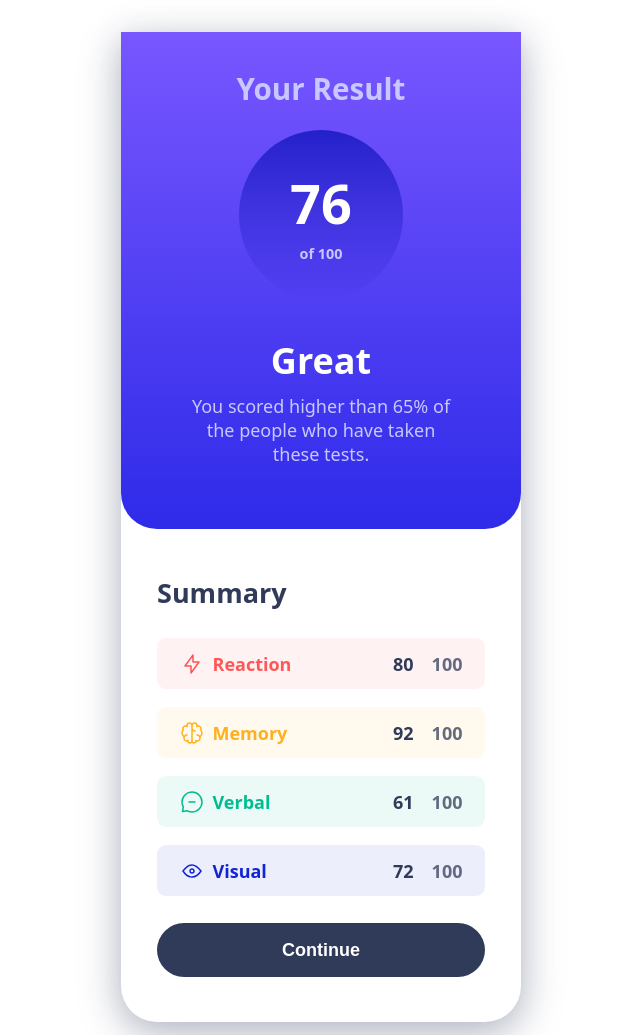
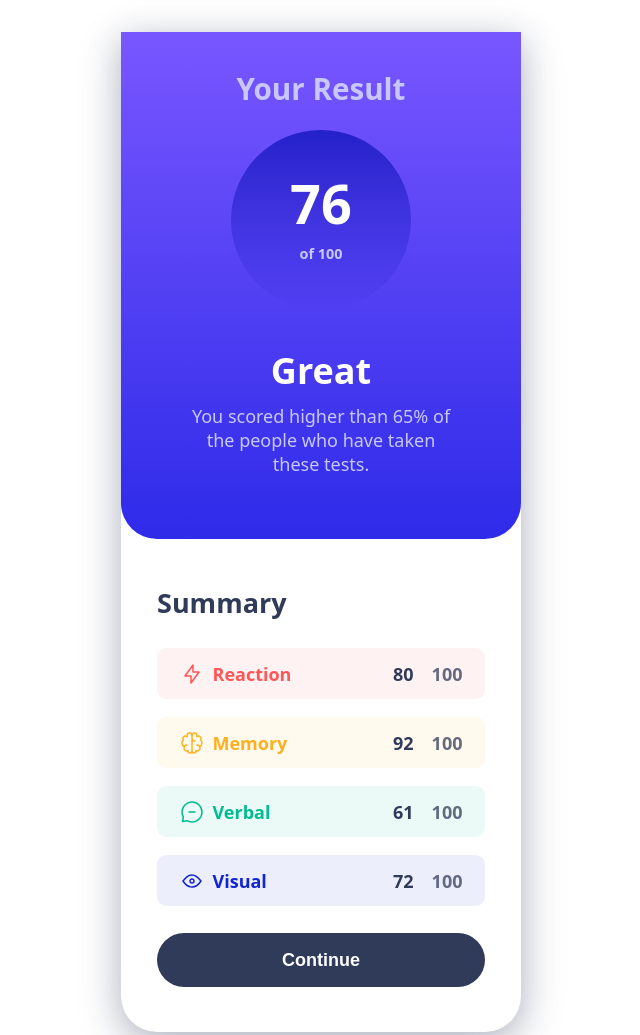
Before and after one commit to Ragudos/results-summary-component-main-frontend-mentor, a plain HTML site: page index.html in a window 1280 px wide. Shown: the top 1035 px of the page, without its empty margins (319-959 px from the left). Drawn offline with Linux system fonts and the light colour scheme.

Commit message:
final fix

```diff
--- a/styles/styles.css
+++ b/styles/styles.css
@@ -25,8 +25,8 @@
 }
 
 .avg-score-container {
-    width: min(calc(var(--base-font-size) * 10), 50%);
-    height: min(calc(var(--base-font-size) * 10), 50%);
+    width: min(32.5vmin, calc(var(--base-font-size) * 10));
+    height: min(32.5vmin, calc(var(--base-font-size) * 10));
 
     border-radius: 50%;
 
```
